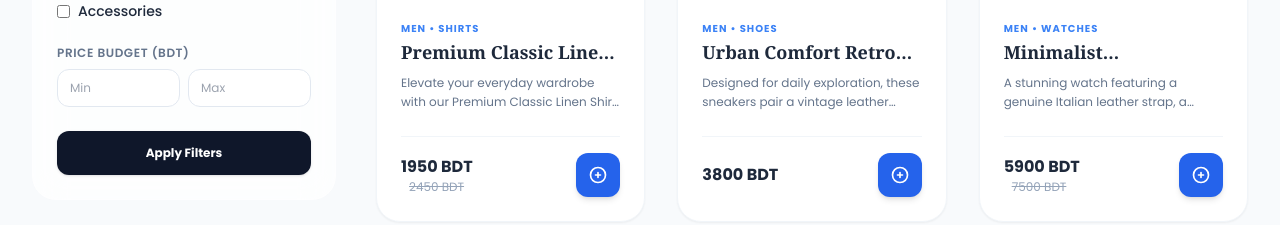
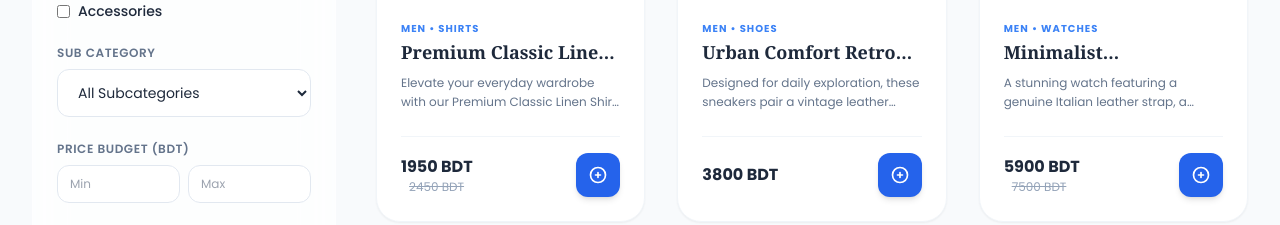
Before and after one commit to Shariar-Ahamed/Clovas-Shopping, a plain HTML site: page frontend/shop.html in a window 1280 px wide. Shown: the part 665-890 px from the top of the page. Drawn offline with nearby package versions, Linux system fonts and the light colour scheme; no server answers; a web font is replaced by a local one.

Commit message:
Add Sub Category dropdown filter to shop sidebar layout and update search scripts

```diff
--- a/frontend/js/api.js
+++ b/frontend/js/api.js
@@ -413,6 +413,10 @@ const clovasApi = {
         filtered = filtered.filter(p => p.category === params.category);
       }
 
+      if (params.subCategory && params.subCategory !== 'All') {
+        filtered = filtered.filter(p => p.subCategory === params.subCategory);
+      }
+
       if (params.minPrice) {
         filtered = filtered.filter(p => p.price >= Number(params.minPrice));
       }
--- a/frontend/js/shop.js
+++ b/frontend/js/shop.js
@@ -9,6 +9,7 @@ document.addEventListener('DOMContentLoaded', () => {
 
   const filterSearch = document.getElementById('filter-search');
   const filterGender = document.getElementById('filter-gender');
+  const filterSubcategory = document.getElementById('filter-subcategory');
   const filterMinPrice = document.getElementById('filter-min-price');
   const filterMaxPrice = document.getElementById('filter-max-price');
 
@@ -23,6 +24,9 @@ document.addEventListener('DOMContentLoaded', () => {
 
     if (urlParams.has('gender')) {
       filterGender.value = urlParams.get('gender');
+    }
+    if (urlParams.has('subCategory')) {
+      filterSubcategory.value = urlParams.get('subCategory');
     }
     if (urlParams.has('search')) {
       filterSearch.value = urlParams.get('search');
@@ -51,6 +55,10 @@ document.addEventListener('DOMContentLoaded', () => {
 
     if (filterGender.value && filterGender.value !== 'All') {
       filters.gender = filterGender.value;
+    }
+
+    if (filterSubcategory.value && filterSubcategory.value !== 'All') {
+      filters.subCategory = filterSubcategory.value;
     }
 
     // Accumulate checked categories
@@ -252,6 +260,7 @@ document.addEventListener('DOMContentLoaded', () => {
     e.preventDefault();
     filterSearch.value = '';
     filterGender.value = 'All';
+    filterSubcategory.value = 'All';
     filterMinPrice.value = '';
     filterMaxPrice.value = '';
 
--- a/frontend/shop.html
+++ b/frontend/shop.html
@@ -98,6 +98,36 @@
             </div>
           </div>
 
+          <!-- Sub Category Select -->
+          <div>
+            <label class="block text-xs font-semibold uppercase tracking-wider text-slate-500 dark:text-slate-400 mb-2">Sub Category</label>
+            <select id="filter-subcategory" class="w-full px-4 py-3 text-sm rounded-xl border border-slate-200 dark:border-slate-800 bg-white dark:bg-slate-900 text-slate-800 dark:text-white focus:outline-none focus:ring-2 focus:ring-primary-500 transition-colors">
+              <option value="All">All Subcategories</option>
+              <optgroup label="Men">
+                <option value="Shirts">Shirts</option>
+                <option value="T-Shirts">T-Shirts</option>
+                <option value="Polo Shirts">Polo Shirts</option>
+                <option value="Hoodies">Hoodies</option>
+                <option value="Shoes">Shoes</option>
+                <option value="Watches">Watches</option>
+                <option value="Sunglasses">Sunglasses</option>
+              </optgroup>
+              <optgroup label="Women">
+                <option value="Dresses">Dresses</option>
+                <option value="Sarees">Sarees</option>
+                <option value="Kurti">Kurti</option>
+                <option value="Makeup">Makeup</option>
+                <option value="Jewelry">Jewelry</option>
+              </optgroup>
+              <optgroup label="Accessories">
+                <option value="Smart Watches">Smart Watches</option>
+                <option value="Wallets">Wallets</option>
+                <option value="Belts">Belts</option>
+                <option value="Backpacks">Backpacks</option>
+              </optgroup>
+            </select>
+          </div>
+
           <!-- Price Range Filter -->
           <div>
             <label class="block text-xs font-semibold uppercase tracking-wider text-slate-500 dark:text-slate-400 mb-2">Price Budget (BDT)</label>
```
